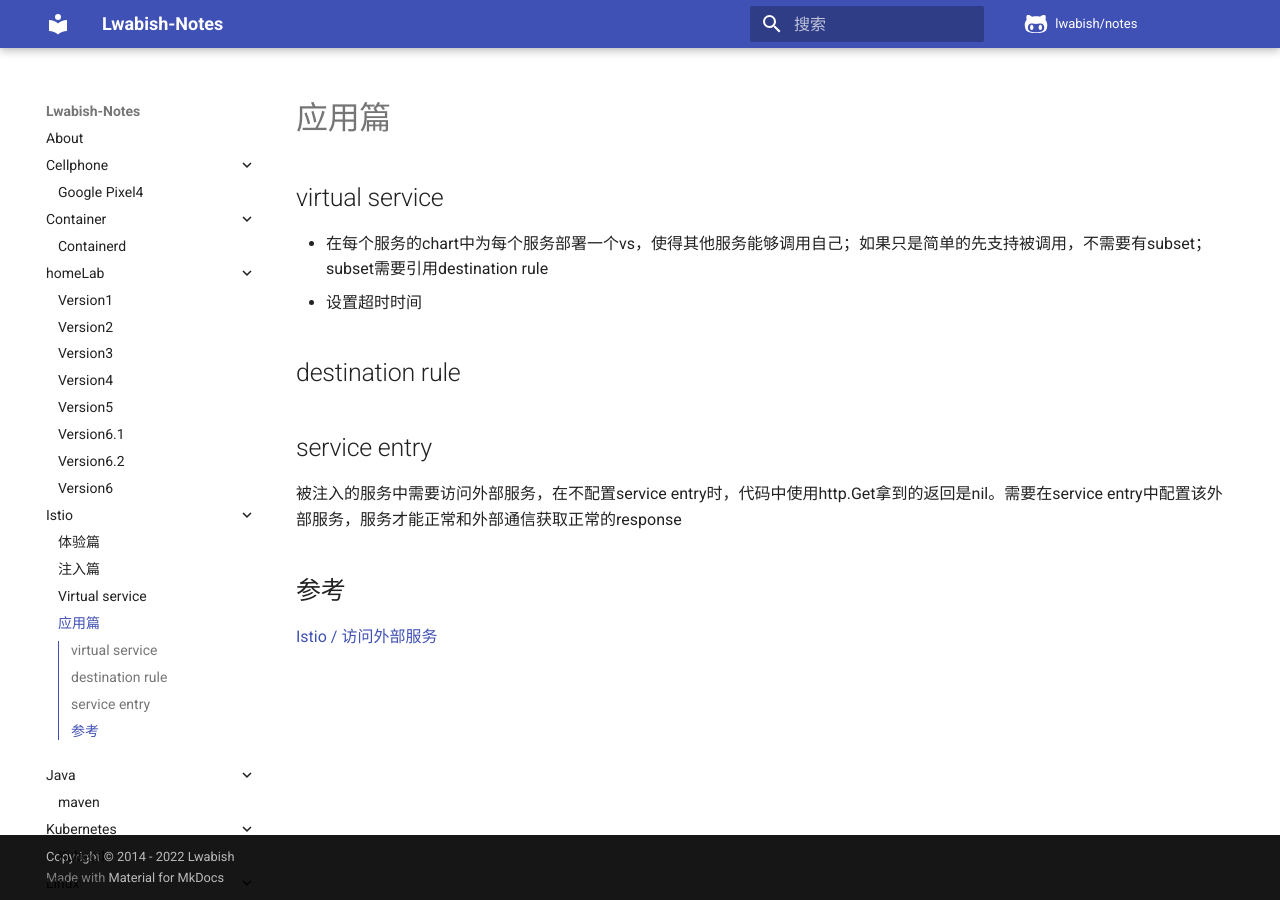
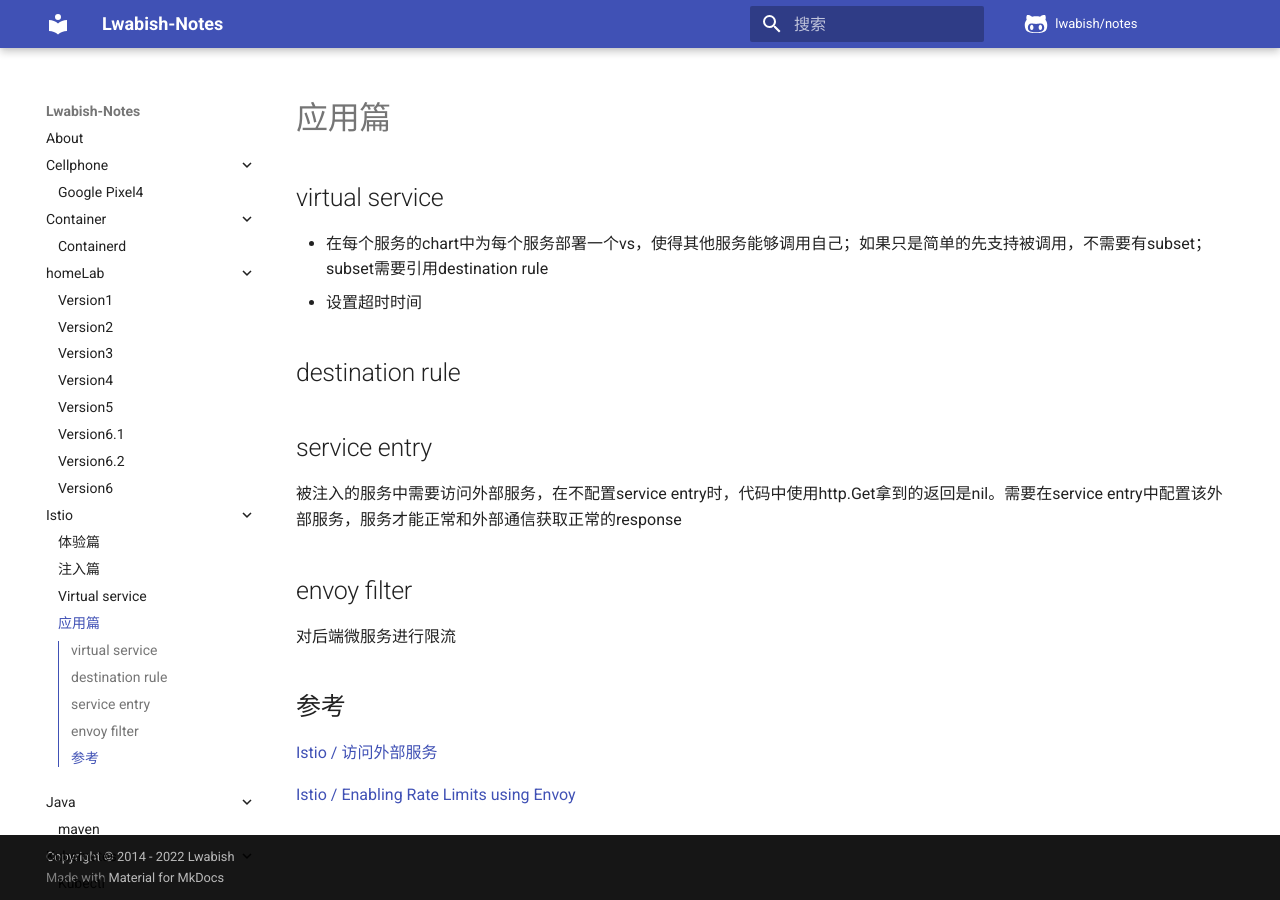
Before and after one commit to lwabish/notes, an MkDocs documentation site: the page built from docs/istio/4.md, in a window 1280 px wide. Built offline with MkDocs 1.6.1 and Material for MkDocs 9.7.7, drawn with Linux system fonts in a browser that asks for light colours; comment, search, counter and statistics services are not loaded.

Commit message:
feat: 🎸 istio

```diff
--- a/docs/istio/4.md
+++ b/docs/istio/4.md
@@ -11,6 +11,12 @@
 
 被注入的服务中需要访问外部服务，在不配置service entry时，代码中使用http.Get拿到的返回是nil。需要在service entry中配置该外部服务，服务才能正常和外部通信获取正常的response
 
+## envoy filter
+
+对后端微服务进行限流
+
 ## 参考
 
 [Istio / 访问外部服务](https://istio.io/latest/zh/docs/tasks/traffic-management/egress/egress-control/)
+
+[Istio / Enabling Rate Limits using Envoy](https://istio.io/latest/docs/tasks/policy-enforcement/rate-limit/)
```
